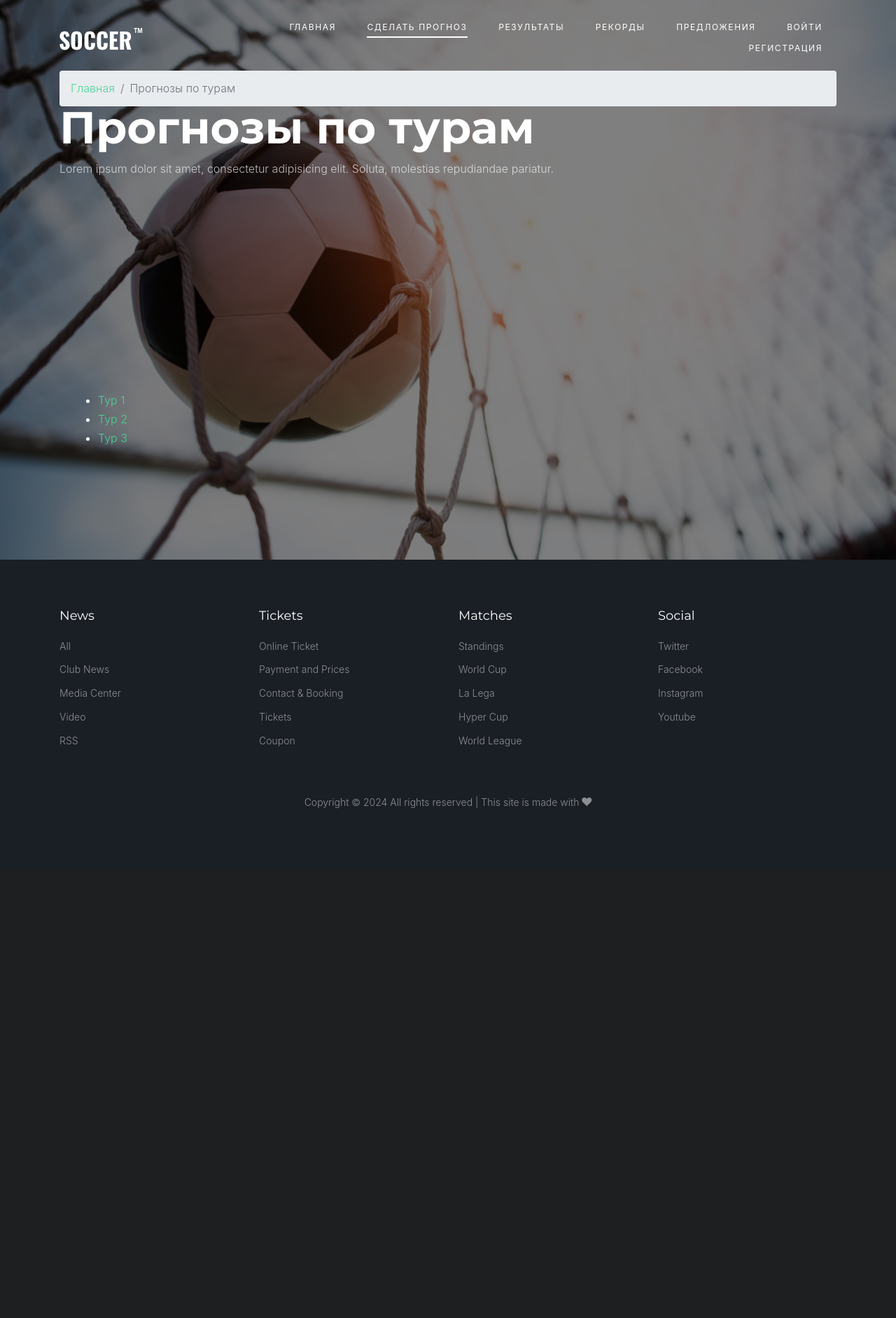
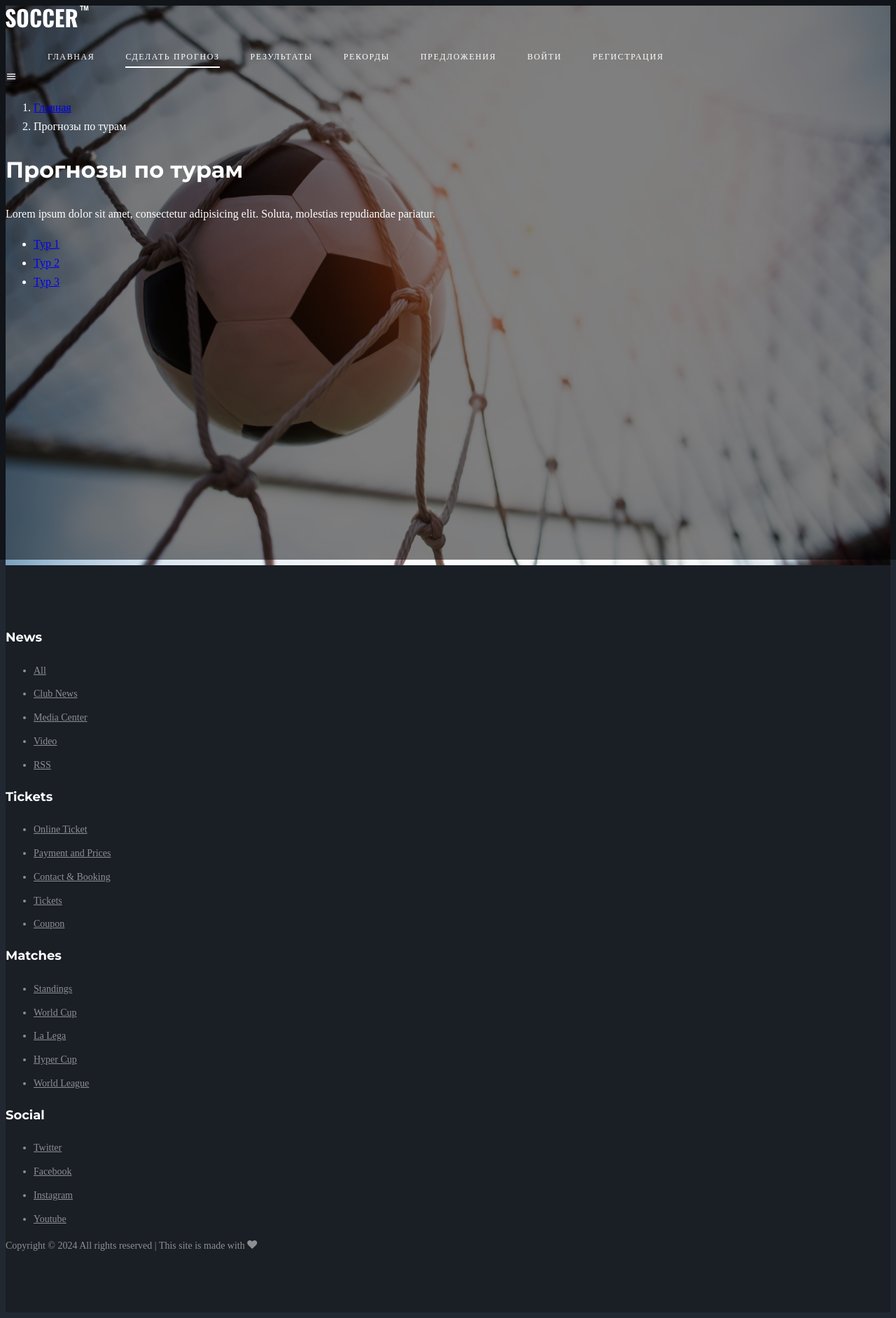
Before and after one commit to SkoblikovAlexey/Football-experts, a Flask app: page /predictions in a window 1280 px wide. Shown: the whole page at 70% size. Before the commit the page ends 1155 px from the top, so only its background shows below. Run offline with Flask 3, Linux system fonts and the light colour scheme; parts of the project's set-up code (start-up, migrations or seed data) failed here and were passed over; some libraries are stand-ins or nearby versions; some web fonts are replaced.

Commit message:
Блок контента временно перенесен в хедер, чтобы не ломалась разметка

```diff
--- a/app/templates/base.j2
+++ b/app/templates/base.j2
@@ -11,7 +11,7 @@
   <link rel="stylesheet" href="{{ url_for('static', filename='fonts/icomoon/style.css') }}">
   <link rel="stylesheet" href="{{ url_for('static', filename='fonts/flaticon/font/flaticon.css') }}">
 
-  <link rel="stylesheet" href="{{ url_for('static', filename='css/bootstrap.min.css') }}">
+  {# <link rel="stylesheet" href="{{ url_for('static', filename='css/bootstrap.min.css') }}"> #}
   <link rel="stylesheet" href="{{ url_for('static', filename='css/bootstrap-datepicker.css') }}">
   <link rel="stylesheet" href="{{ url_for('static', filename='css/owl.carousel.min.css') }}">
   <link rel="stylesheet" href="{{ url_for('static', filename='css/owl.theme.default.min.css') }}">
@@ -84,8 +84,6 @@
           </nav>
         {% endif %}
       </div>
-    </header>
-    <div class="hero overlay" style="background-image: url({{ url_for('static', filename='images/bg_3.jpg') }});">
       <div class="container">
         <div class="row align-items-center">
           <div class="col-lg-12 ml-auto">
@@ -96,6 +94,9 @@
           </div>
         </div>
       </div>
+    </header>
+    <div class="hero overlay" style="background-image: url({{ url_for('static', filename='images/bg_3.jpg') }});">
+
     </div>
 
     <div class="container">
```
